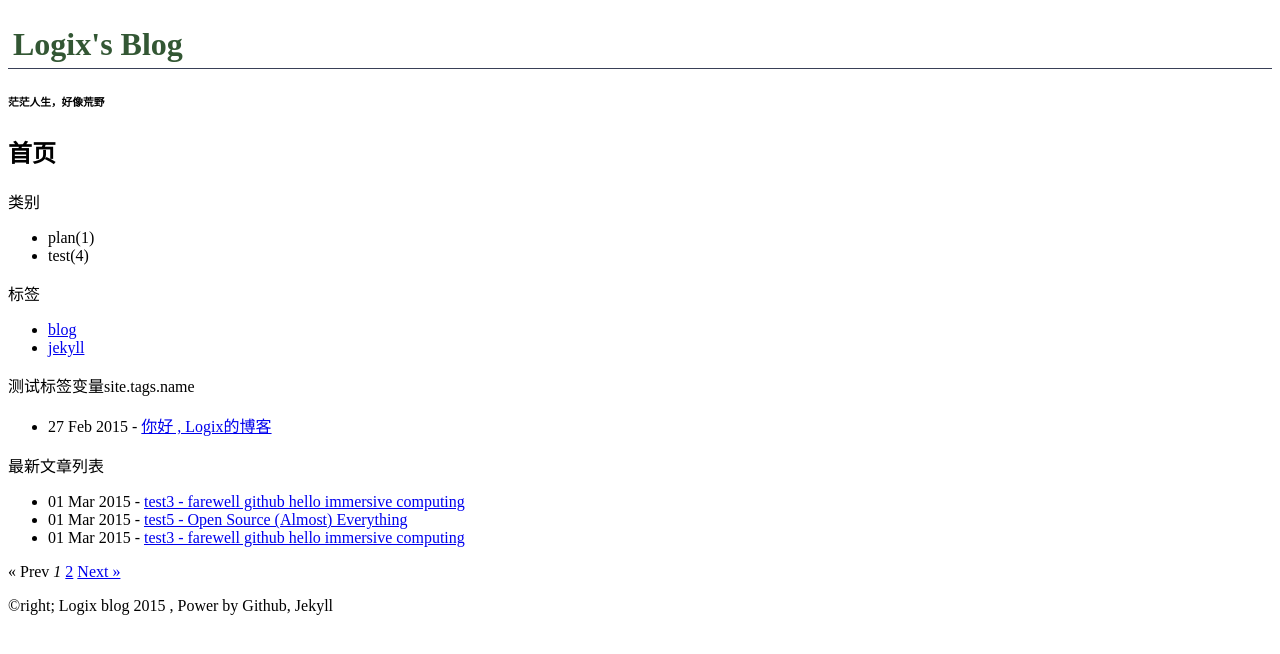
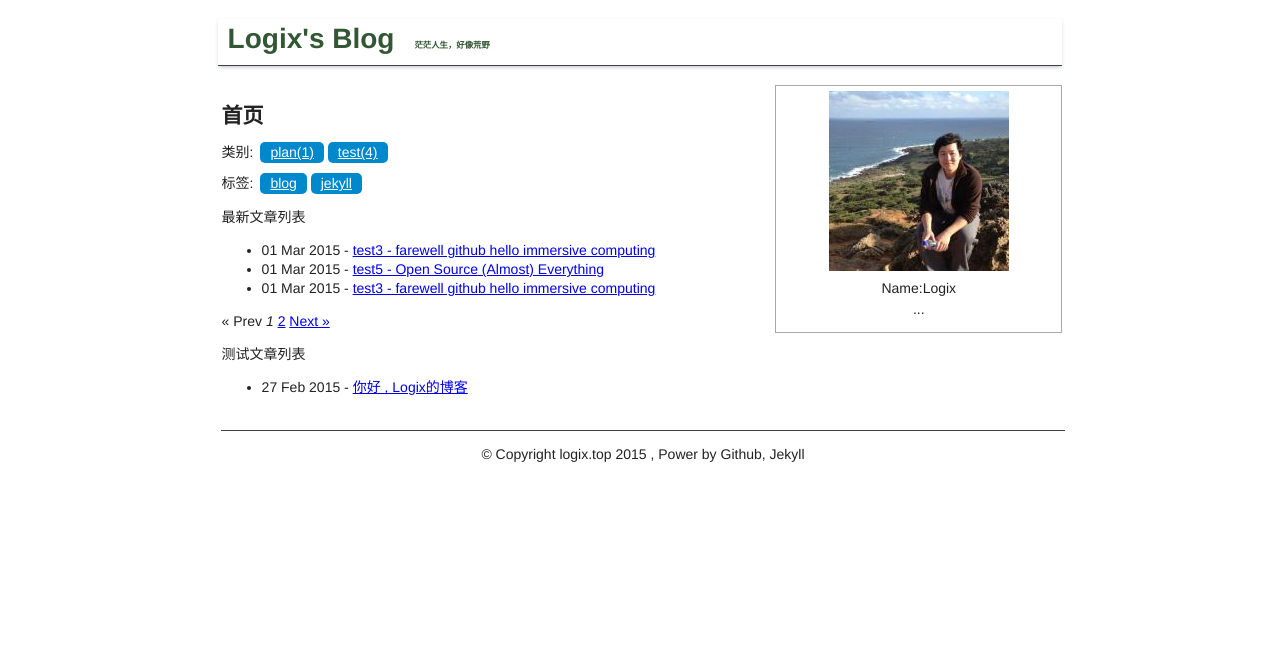
Before and after one commit to logix/blog, a Jekyll site: the page built from index.html, in a window 1280 px wide. Shown: the top 654 px of the page. Built offline with Jekyll 4.4.1, drawn with Linux system fonts in a browser that asks for light colours; the list of posts is cut into pages by our own code.

Commit message:
update blog

```diff
--- a/_includes/footer.html
+++ b/_includes/footer.html
@@ -1,3 +1,3 @@
 <footer>
-    <p>&copyright;  Logix blog 2015 , Power by Github, Jekyll</p>
+    <p>&copy Copyright logix.top 2015 , Power by Github, Jekyll</p>
 </footer>
--- /dev/null
+++ b/_includes/header.html
@@ -0,0 +1,3 @@
+<header>
+    <h1>{{ site.name }}<span class="subtitle">{{ site.desc }}</span></h1>
+</header>
--- a/_layouts/default.html
+++ b/_layouts/default.html
@@ -8,9 +8,12 @@
     <link rel="stylesheet" type="text/css" href="{{ site.baseurl }}/css/syntax.css" />
 </head>
 <body>
-<h1>{{ site.name }}</h1><h6>{{ site.desc }}</h6>
+
+{% include header.html %}
+
 {{ content }}
 
 {% include footer.html %}
+
 </body>
 </html>
--- a/css/main.css
+++ b/css/main.css
@@ -1,5 +1,93 @@
-h1 {
-    padding:5px;
+html {
+    color: #222;
+    font-family: Helvetica,Arial,sans-serif;
+    font-size: 14px;
+    line-height: 19px;
+    background-color: #fff;
+    overflow-y: scroll;
+}
+
+body {
+    margin: 0 auto;
+    max-width: 66%;
+}
+header h1 {
+    padding:10px;
     color: #335734;
     border-bottom:1px solid #394057;
+    box-shadow: 0 2px 4px -1px rgba(0,0,0,0.25);
 }
+
+.subtitle {
+    margin: 0 0 0 20px;
+    font-size: 0.3em;
+}
+
+
+.main {
+
+
+}
+
+.leftbox {
+    width: 66%;
+    box-sizing: border-box;
+    padding: 4px;
+    /*background-color: #e3d2d2;*/
+    float: left;
+}
+
+.rightbox {
+    display: inline-block;
+    border: 1px solid #a9a9a9;
+    box-sizing: border-box;
+    /*background-color: #aaffaa;*/
+    width: 34%;
+
+}
+
+
+nav{
+    margin: 10px 0 10px 0;
+}
+
+.ulbar {
+    width: 100%;
+    text-align: left;
+    display: inline;
+    padding: 3px;
+}
+
+.ulbar li {
+    min-width: 40px;
+    box-sizing: border-box;
+    line-height: 1.5;
+    padding: 0 10px 0 10px;
+    display: inline-block;
+    text-decoration: none;
+    text-align: center;
+    background-color: #0088cc;
+    border-radius: 5px;
+}
+
+.ulbar li a{
+    color: #ffffff;
+}
+
+.myphoto {
+    padding: 5px;
+    text-align: center;
+    line-height: 0.5em;
+}
+
+.clear {
+    clear: both;
+}
+
+footer {
+    border-top: 1px solid #394057;
+    position: relative;
+    width: 100%;
+    margin:15px 3px;
+    text-align: center;
+}
--- a/index.html
+++ b/index.html
@@ -3,33 +3,35 @@ layout: default
 title: Logix's blog
 ---
 
+<div class="main">
+
+    <section class="leftbox">
+
         <h2>首页</h2>
 
-<p>类别</p>
-<ul>
+        <nav>
+            <span>类别:</span>
+            <ul class="ulbar">
                 {% for category in site.categories %}
-    <li>{{ category | first }}({{ category | last | size }})</li>
+                <li><a href="#">{{ category | first }}({{ category | last | size }})</a></li>
                 {% endfor %}
             </ul>
+        </nav>
 
-<p>标签</p>
-<ul>
+        <nav>
+            <span>标签:</span>
+            <ul class="ulbar">
                 {% for tag in site.tags %}
                 <li><a href="/show_by_tag.html?tag={{ tag[0] }}"> {{ tag[0] }}</a></li>
                 {% endfor %}
             </ul>
+        </nav>
 
-<P>测试标签变量site.tags.name</P>
-<ul>
-{% for post in site.tags.blog %}
-    <li>{{ post.date | date_to_string }} - <a href="{{ site.baseurl }}{{ post.url }}">{{ post.title }}</a></li>
-{% endfor %}
-</ul>
 
         <p>最新文章列表</p>
         <ul>
             {% for post in paginator.posts %}
-        <li>{{ post.date | date_to_string }} - <a href="{{ site.baseurl }}{{ post.url }}">{{ post.title }}</a> </li>
+            <li>{{ post.date | date_to_string }} - <a href="{{ site.baseurl }}{{ post.url }}">{{ post.title }}</a></li>
             {% endfor %}
         </ul>
 
@@ -58,3 +60,27 @@ title: Logix's blog
             {% endif %}
         </div>
         {% endif %}
+
+
+        <!--<P>测试标签变量site.tags.name</P>-->
+        <p>测试文章列表</p>
+        <ul>
+            {% for post in site.tags.blog %}
+            <li>{{ post.date | date_to_string }} - <a href="{{ site.baseurl }}{{ post.url }}">{{ post.title }}</a></li>
+            {% endfor %}
+        </ul>
+
+    </section>
+
+
+    <aside class="rightbox">
+        <div class="myphoto">
+            <img src="{{ site.baseurl }}/assets/author.jpeg"/>
+            <p>Name:Logix</p>
+            <P>...</P>
+        </div>
+    </aside>
+
+    <div class="clear"></div>
+
+</div>
```
Lines whose indentation alone changed are shown as unchanged.
